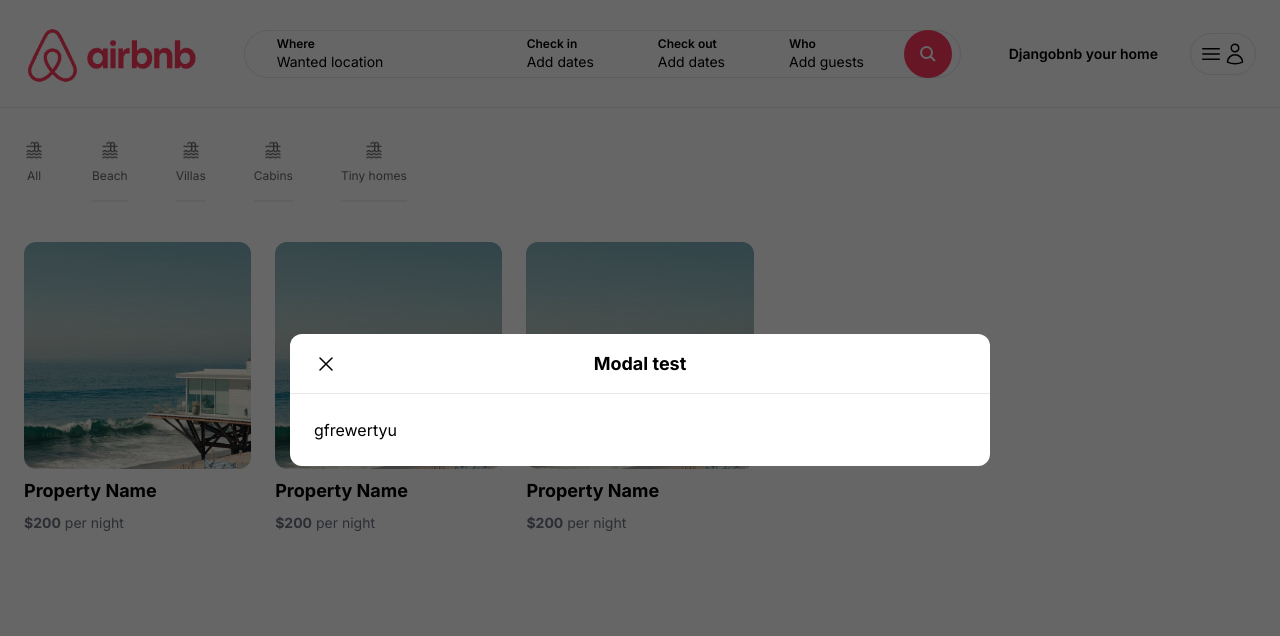
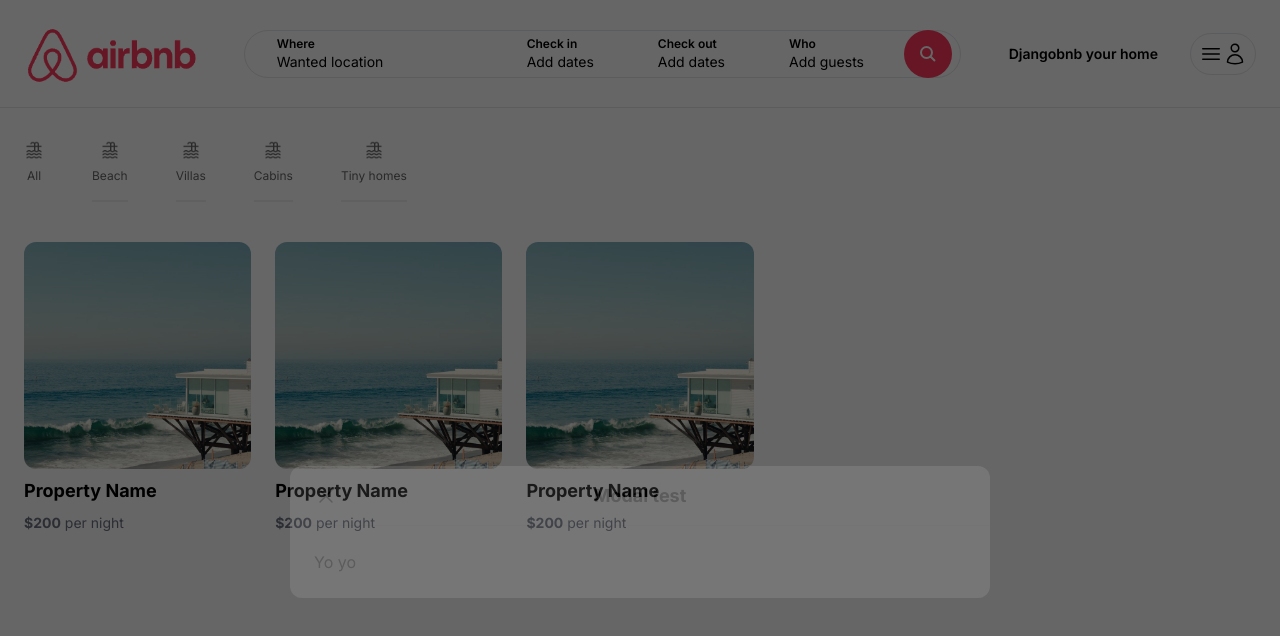
Before and after one commit to PayamAnari/django-airbnb, a Next.js app: page / in a window 1280 px wide. Shown: the top 636 px of the page. Built offline with nearby package versions, Linux system fonts and the light colour scheme.

Commit message:
Modify modal

```diff
--- a/app/components/modals/Modal.tsx
+++ b/app/components/modals/Modal.tsx
@@ -1,17 +1,23 @@
 "use client";
 
+import { useState } from "react";
 interface ModalProps {
   label: string;
+  content: React.ReactElement;
+  isOpen: boolean;
 }
 
 
 const Modal: React.FC<ModalProps> = ({
-  label
+  label,
+  content,
+  isOpen
 }) => {
+  const [showModal, setShowModal] = useState(isOpen)
   return (
      <div className="flex items-center justify-center fixed inset-0 z-50 bg-black/60">
        <div className="relative w-[90%] md:w-[80%] lg:w-[700px] my-6 mx-auto h-auto">
-          <div className={`translate duration-600 h-full translate-y-0 opacity-100`}>
+          <div className={`translate duration-600 h-full ${showModal ? "translate-y-0 opacity-100" : "translate-y-full opacity-10"} `}>
              <div className="w-full h-auto rounded-xl relative flex flex-col bg-white">
                 <header className="h-[60px] flex items-center p-6 rounded-t justify-center relative border-b">
                    <div className="p-3 absolute left-3 hover:bg-gray-300 rounded-full cursor-pointer ">
@@ -25,7 +31,7 @@ const Modal: React.FC<ModalProps> = ({
                 </header>
 
                 <section className="p-6">
-                   gfrewertyu
+                   {content}
                 </section>
              </div>
           </div>
--- a/app/layout.tsx
+++ b/app/layout.tsx
@@ -16,6 +16,9 @@ export default function RootLayout({
 }: Readonly<{
   children: React.ReactNode;
 }>) {
+  const content = (
+    <p>Yo yo</p>
+  )
   return (
     <html lang="en">
       <body className={inter.className}>
@@ -25,6 +28,8 @@ export default function RootLayout({
         </div>
         <Modal
         label="Modal test"
+        content={content}
+        isOpen={false}
         />
       </body>
     </html>
```
